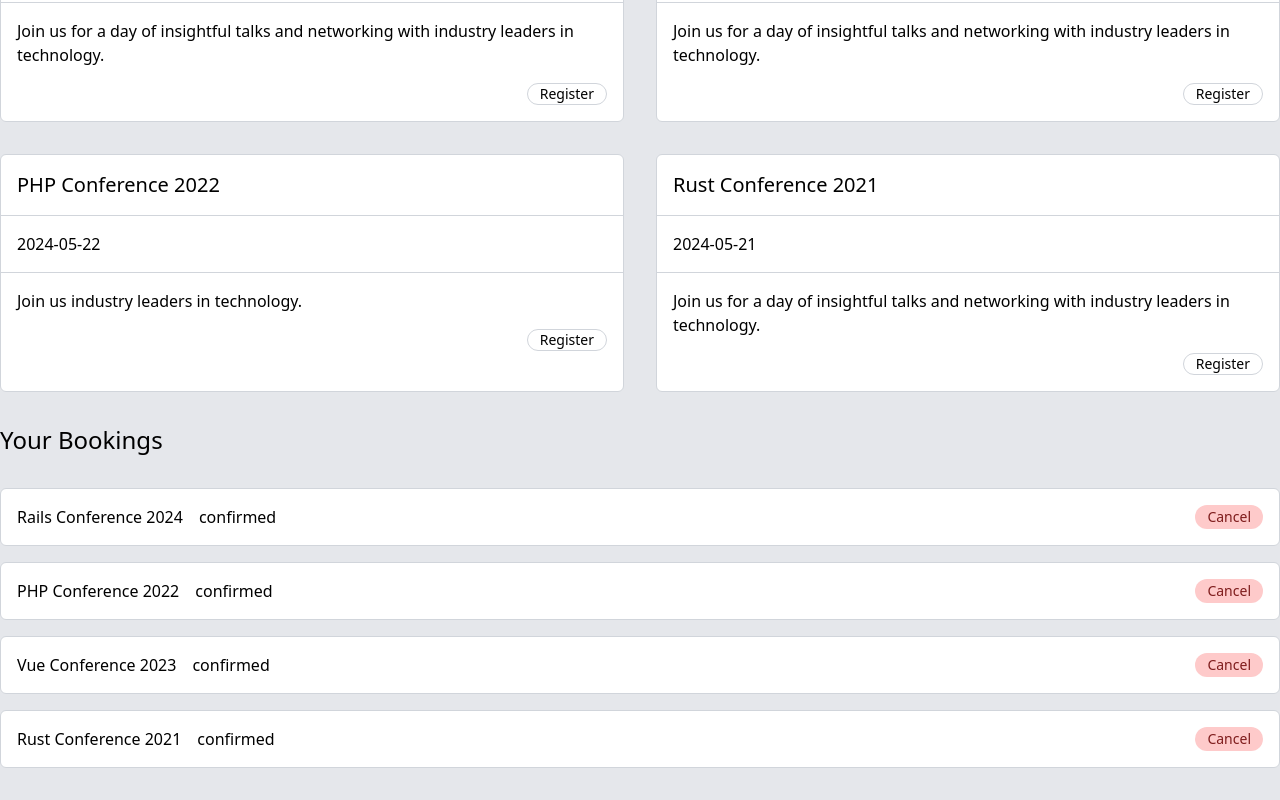
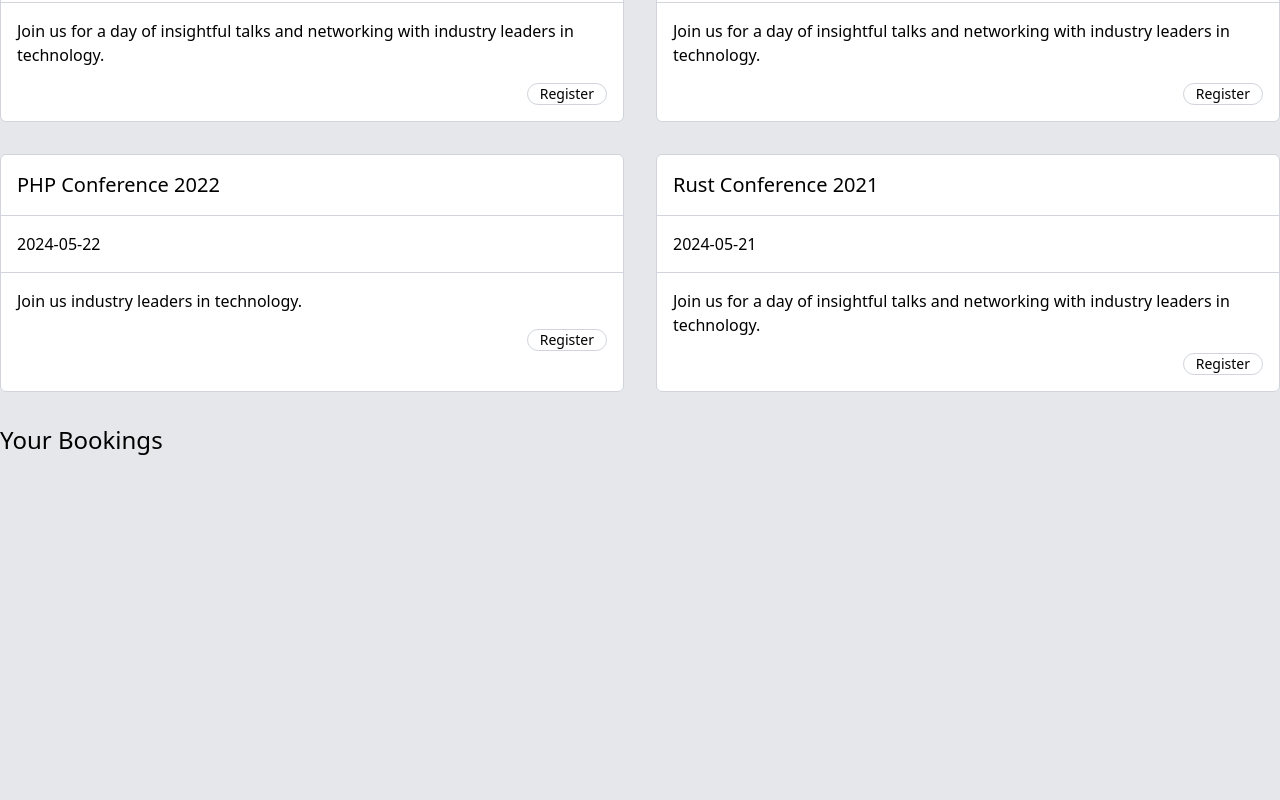
Before and after one commit to LJacobDev/vue-3-in-action-projects, a Vue app in the folder p04-event-booking/: page / in a window 1280 px wide. Shown: the part 284-1084 px from the top of the page. After the commit the page ends 804 px from the top, so only its background shows below. Built offline with nearby package versions, Linux system fonts and the light colour scheme; data requests are answered from the project's data file.

Commit message:
Implemented attempt at cancellation functionality before seeing video course cover it

```diff
--- a/p04-event-booking/db.json
+++ b/p04-event-booking/db.json
@@ -29,34 +29,5 @@
       "location": "Convention Center, Downtown"
     }
   ],
-  "bookings": [
-    {
-      "id": "1729121536049",
-      "userId": 1,
-      "eventId": "1",
-      "eventTitle": "Rails Conference 2024",
-      "status": "confirmed"
-    },
-    {
-      "id": "1729121540613",
-      "userId": 1,
-      "eventId": "3",
-      "eventTitle": "PHP Conference 2022",
-      "status": "confirmed"
-    },
-    {
-      "id": "1729121541412",
-      "userId": 1,
-      "eventId": "2",
-      "eventTitle": "Vue Conference 2023",
-      "status": "confirmed"
-    },
-    {
-      "id": "1729121574689",
-      "userId": 1,
-      "eventId": "4",
-      "eventTitle": "Rust Conference 2021",
-      "status": "confirmed"
-    }
-  ]
+  "bookings": []
 }
--- a/p04-event-booking/src/App.vue
+++ b/p04-event-booking/src/App.vue
@@ -37,15 +37,13 @@
 })
 
 const registerBooking = async (event) => {
-
   //if this event has already been registered and is in bookings, this is already booked, do not continue.
   //UserId being checked here is nearly meaningless because only userId of 1 will ever be used here, but
   //it is shown because it is something that would normally be a part of the check for whether someone has booked an event
-  if ( bookings.value.some( booking => booking.eventId === event.id && booking.userId === 1 )){
+  if (bookings.value.some((booking) => booking.eventId === event.id && booking.userId === 1)) {
+    alert(`You have already booked the ${event.title}`)
 
-    alert(`You have already booked the ${event.title}` );
-
-    return;
+    return
   }
 
   const newBooking = {
@@ -61,7 +59,6 @@
 
   //POST the booking to the server, and take the response's representation of that object and place into the bookings array as 'confirmed'
   try {
-
     const response = await fetch('http://localhost:3001/bookings', {
       method: 'POST',
       headers: { 'Content-Type': 'application/json' },
@@ -71,28 +68,38 @@
       })
     })
 
-
     //if a successful response, add the 'confirmed' booking object in place of where the 'pending' version of it was
     if (response.ok) {
+      //get index of this booking in the bookings array, then replace that booking with response.json, which will be the booking item but with 'confirmed' status in the state it had when it was POSTed to the server
+      const booking_index = bookings.value.findIndex((b) => b.id === newBooking.id)
 
-      //get index of this booking in the bookings array, then replace that booking with response.json, which will be the booking item but with 'confirmed' status in the state it had when it was POSTed to the server
-      const booking_index = bookings.value.findIndex( b => b.id === newBooking.id)
-
-      bookings.value[booking_index] = await response.json();
-
-    }
-    else{
+      bookings.value[booking_index] = await response.json()
+    } else {
       throw new Error()
     }
+  } catch (e) {
+    //handle errors
+    alert(`Error registering for event: ${e.toString()}`)
+    bookings.value = bookings.value.filter((b) => b.id != newBooking.id)
+  }
+}
 
-  }
-  catch (e) {
-    //handle errors
-    alert(`Error registering for event: ${e.toString()}`);
-    bookings.value = bookings.value.filter( b => b.id != newBooking.id);
+
+const cancelBooking = async (booking) => {
+    try {
+      const response = await fetch(`http://localhost:3001/bookings/${booking.id}`, {
+        method: 'DELETE'
+      })
+
+      if(response.ok){
+        bookings.value = bookings.value.filter( b => b.id !== booking.id);
+      }
+
+    } catch (e) {
+      alert(`There was an error deleting the booking: ${e.toString()}`)
+    }
   }
 
-}
 </script>
 
 <template>
@@ -122,6 +129,7 @@
           :key="booking.id"
           :label="booking.eventTitle"
           :status="booking.status"
+          @cancel-booking="cancelBooking(booking)"
         />
       </template>
       <template v-else>
--- a/p04-event-booking/src/components/BookingItem.vue
+++ b/p04-event-booking/src/components/BookingItem.vue
@@ -4,7 +4,8 @@
 defineProps({
   label: String,
   status: String
-})
+});
+defineEmits(['cancelBooking']);
 </script>
 
 <template>
@@ -14,7 +15,7 @@
         <div>{{ label }}</div>
         <div>{{ status }}</div>
       </div>
-      <RoundButton variant="danger">Cancel</RoundButton>
+      <RoundButton variant="danger" @click="$emit('cancelBooking')">Cancel</RoundButton>
     </div>
   </SectionedCard>
 </template>
```
